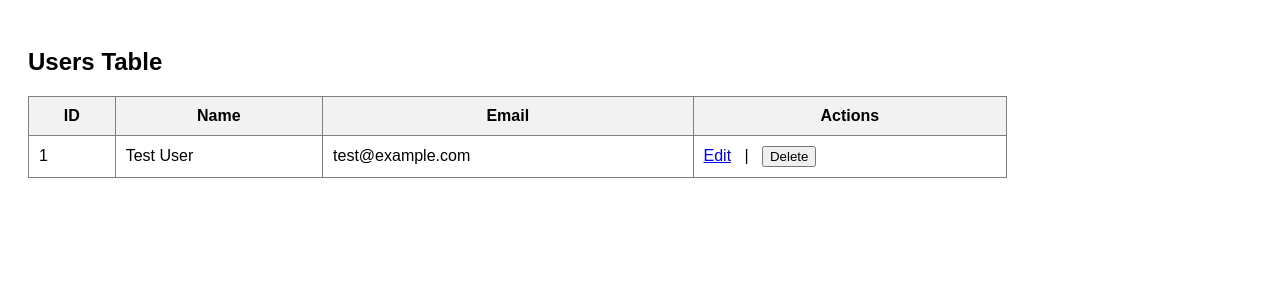
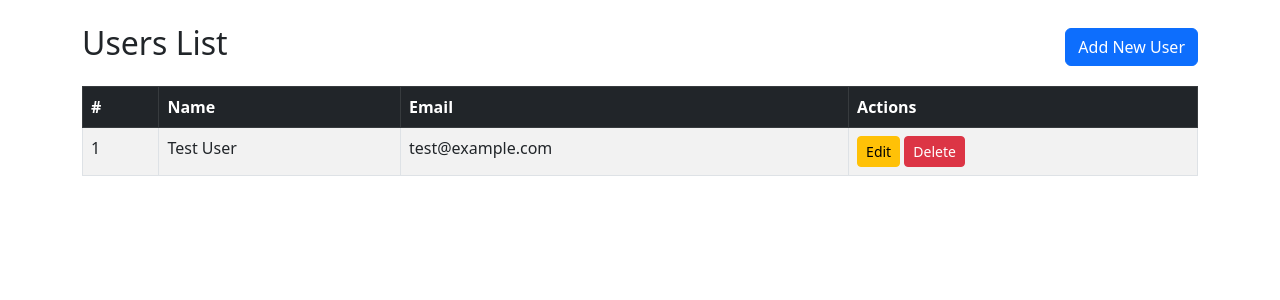
Before and after one commit to Emadawni/laravel-advanced-project, a Laravel app: page /users in a window 1280 px wide. Shown: the top 300 px of the page. Run offline with Laravel 12, Linux system fonts and the light colour scheme; data comes from the database, SQL or seed files in the repository.

Commit message:
Version 4: Add Users CRUD (UserController and Views)

```diff
--- /dev/null
+++ b/app/Http/Controllers/UserController.php
@@ -0,0 +1,64 @@
+<?php
+
+namespace App\Http\Controllers;
+
+use App\Models\User;
+use Illuminate\Http\Request;
+use Illuminate\Support\Facades\Hash;
+
+class UserController extends Controller
+{
+    public function index()
+    {
+        $users = User::all();
+        return view('users_list', compact('users'));
+    }
+
+    public function create()
+    {
+        return view('create_user');
+    }
+
+    public function store(Request $request)
+    {
+        $request->validate([
+            'name' => 'required|string|max:255',
+            'email' => 'required|email|unique:users',
+            'password' => 'required|min:8',
+        ]);
+
+        User::create([
+            'name' => $request->name,
+            'email' => $request->email,
+            'password' => Hash::make($request->password),
+        ]);
+
+        return redirect()->route('users.index')->with('success', 'User added successfully.');
+    }
+
+    public function edit(User $user)
+    {
+        return view('edit_user', compact('user'));
+    }
+
+    public function update(Request $request, User $user)
+    {
+        $request->validate([
+            'name' => 'required|string|max:255',
+            'email' => 'required|email|unique:users,email,' . $user->id,
+        ]);
+
+        $user->update([
+            'name' => $request->name,
+            'email' => $request->email,
+        ]);
+
+        return redirect()->route('users.index')->with('success', 'User updated successfully.');
+    }
+
+    public function destroy(User $user)
+    {
+        $user->delete();
+        return redirect()->route('users.index')->with('success', 'User deleted successfully.');
+    }
+}
--- a/resources/views/users_list.blade.php
+++ b/resources/views/users_list.blade.php
@@ -3,36 +3,46 @@
 <head>
     <meta charset="UTF-8">
     <title>Users List</title>
+    <link href="https://cdn.jsdelivr.net/npm/bootstrap@5.3.0/dist/css/bootstrap.min.css" rel="stylesheet">
 </head>
-<body style="font-family: Arial; padding: 20px;">
+<body class="p-4">
+<div class="container">
+    <div class="d-flex justify-content-between align-items-center mb-3">
+        <h2>Users List</h2>
+        <a href="{{ route('users.create') }}" class="btn btn-primary">Add New User</a>
+    </div>
 
-    <h2>Users Table</h2>
+    @if(session('success'))
+        <div class="alert alert-success">{{ session('success') }}</div>
+    @endif
 
-    <table border="1" width="80%" cellpadding="10" style="border-collapse: collapse;">
-        <tr style="background-color: #f2f2f2;">
-            <th>ID</th>
+    <table class="table table-bordered table-striped">
+        <thead class="table-dark">
+            <tr>
+                <th>#</th>
                 <th>Name</th>
                 <th>Email</th>
                 <th>Actions</th>
             </tr>
-
+        </thead>
+        <tbody>
             @foreach($users as $user)
             <tr>
                 <td>{{ $user->id }}</td>
                 <td>{{ $user->name }}</td>
                 <td>{{ $user->email }}</td>
                 <td>
-                <a href="{{ route('users.edit', $user->id) }}">Edit</a>
-                &nbsp; | &nbsp;
-                <form action="{{ route('users.destroy', $user->id) }}" method="POST" style="display:inline;">
+                    <a href="{{ route('users.edit', $user->id) }}" class="btn btn-sm btn-warning">Edit</a>
+                    <form action="{{ route('users.destroy', $user->id) }}" method="POST" style="display:inline-block;">
                         @csrf
                         @method('DELETE')
-                    <button type="submit" onclick="return confirm('Are you sure you want to delete this?')">Delete</button>
+                        <button type="submit" class="btn btn-sm btn-danger" onclick="return confirm('Are you sure you want to delete this user?')">Delete</button>
                     </form>
                 </td>
             </tr>
             @endforeach
+        </tbody>
     </table>
-
+</div>
 </body>
 </html>
--- a/routes/web.php
+++ b/routes/web.php
@@ -3,6 +3,7 @@
 use Illuminate\Support\Facades\Route;
 use Illuminate\Support\Facades\DB;
 use App\Http\Controllers\TestController;
+use App\Http\Controllers\UserController;
 
 Route::get('/', function () {
     return view('welcome');
@@ -23,9 +24,4 @@ Route::get('/insert', function () {
 Route::get('/test-view', [TestController::class, 'index']);
 Route::post('/test/store', [TestController::class, 'store'])->name('test.store');
 
-Route::get('/users', [TestController::class, 'showUsers'])->name('users.index');
-
-Route::get('/users/edit/{id}', [TestController::class, 'editUser'])->name('users.edit');
-Route::put('/users/update/{id}', [TestController::class, 'updateUser'])->name('users.update');
-
-Route::delete('/users/delete/{id}', [TestController::class, 'deleteUser'])->name('users.destroy');
+Route::resource('users', UserController::class);
```
Also changed, not shown: resources/views/create_user.blade.php (added, +30 -0 lines), resources/views/edit_user.blade.php (+14 -17 lines), 4 other files. Lines whose indentation alone changed are shown as unchanged.
